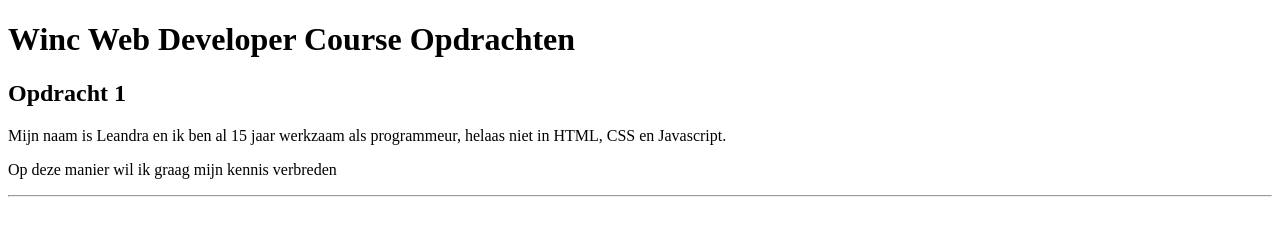
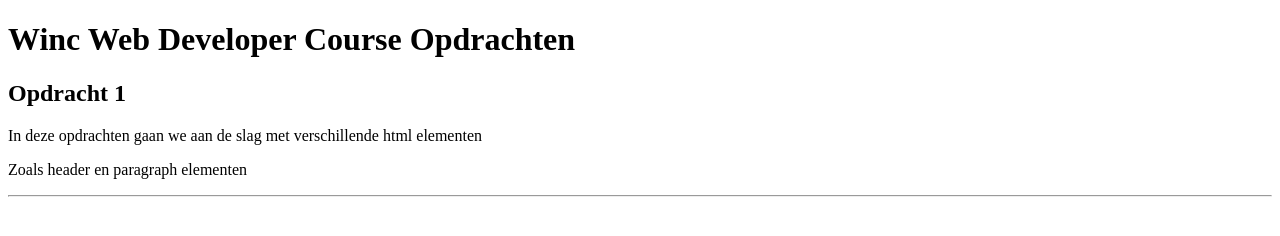
Before and after one commit to AkashaValo/WincAcademy, a plain HTML site: page FirstPage/index.html in a window 1280 px wide. Drawn offline with Linux system fonts and the light colour scheme.

Commit message:
Add files via upload

```diff
--- a/FirstPage/index.html
+++ b/FirstPage/index.html
@@ -8,8 +8,8 @@
        <!-- hier zet je de code in de body tags-->
        <h1>Winc Web Developer Course Opdrachten</h1>
        <h2>Opdracht 1</h2>
-       <p>Mijn naam is Leandra en ik ben al 15 jaar werkzaam als programmeur, helaas niet in HTML, CSS en Javascript.</p>
-       <p>Op deze manier wil ik graag mijn kennis verbreden</p>
+       <p>In deze opdrachten gaan we aan de slag met verschillende html elementen</p>
+       <p>Zoals header en paragraph elementen</p>
        <hr>
 
     </body>
```
